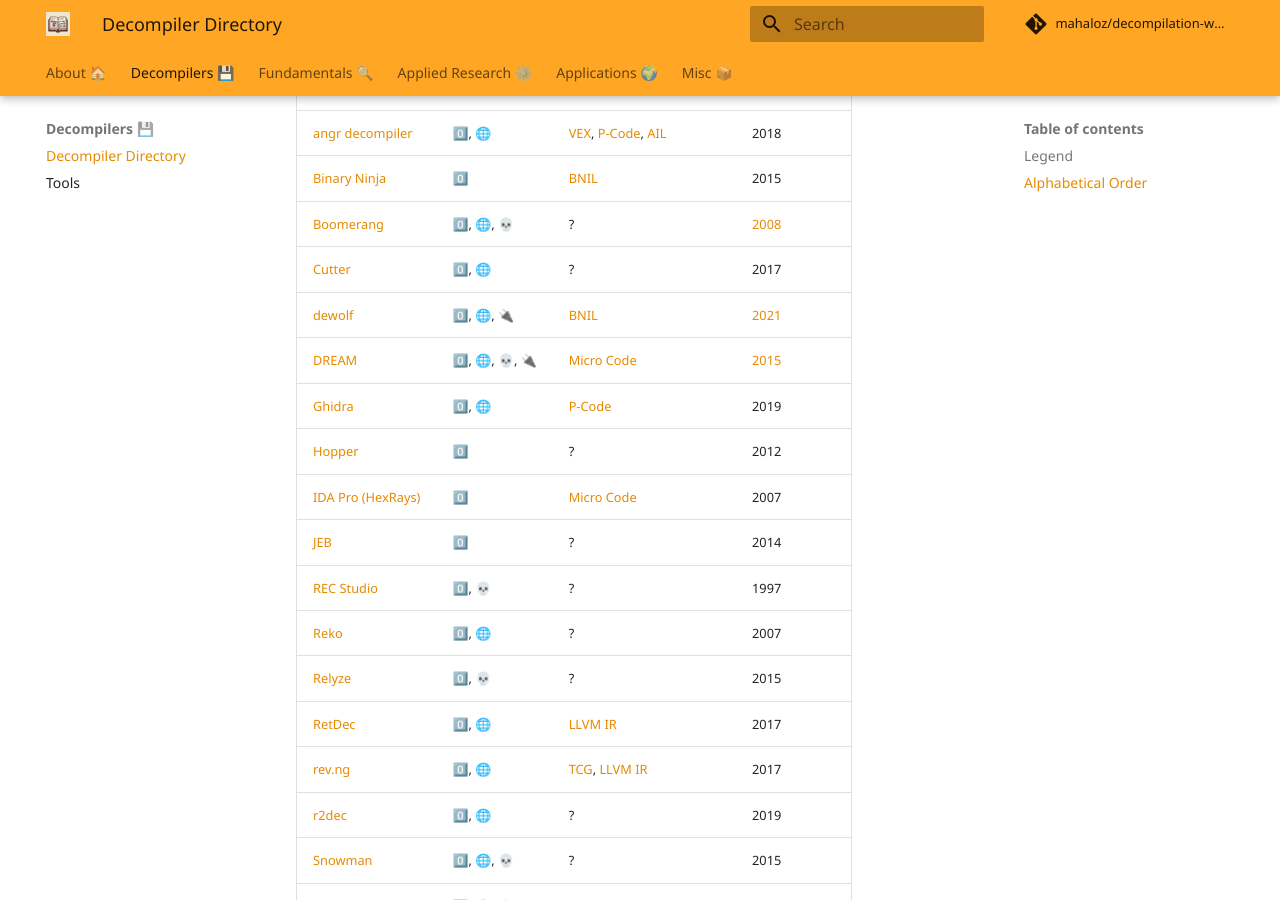
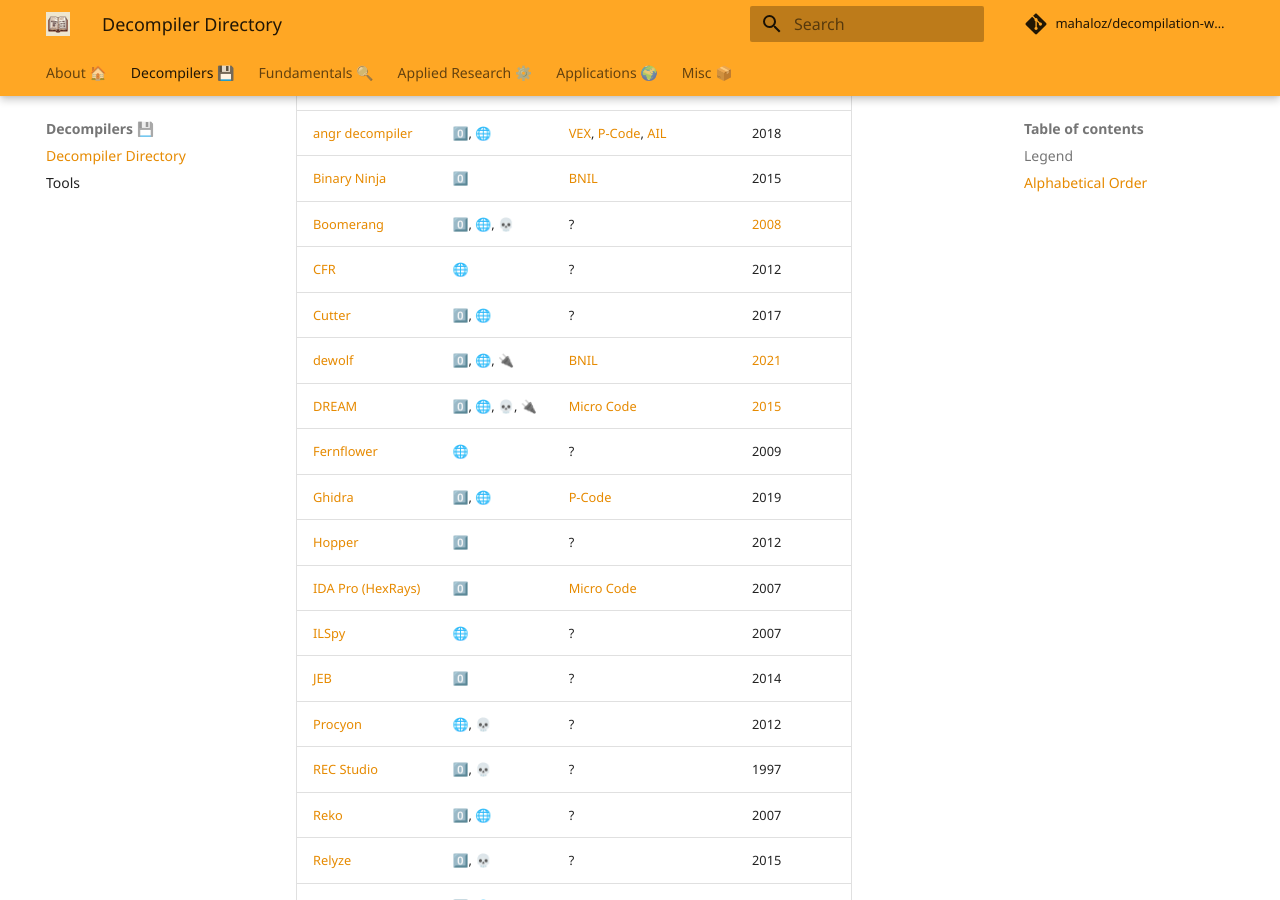
Before and after one commit to mahaloz/decompilation-wiki, an MkDocs documentation site: the page built from docs/decompilers/directory.md, in a window 1280 px wide and 900 px high, scrolled down 564 px. Built offline with MkDocs 1.6.1 and Material for MkDocs 9.7.7, drawn with Linux system fonts in a browser that asks for light colours; comment, search, counter and statistics services are not loaded.

Commit message:
Ghidra VSA and C#/Java Decompilers (#37)

```diff
--- a/docs/decompilers/directory.md
+++ b/docs/decompilers/directory.md
@@ -18,13 +18,17 @@
 | [angr decompiler](https://github.com/angr/angr/tree/master/angr/analyses/decompiler) | 0️⃣, 🌐 | [VEX](https://github.com/angr/vex/tree/8f48c00eadbb31d379b829c01792a9c4a21636d4), [P-Code](https://spinsel.dev/assets/2020-06-17-ghidra-brainfuck-processor-1/ghidra_docs/language_spec/html/pcoderef.html), [AIL](https://github.com/angr/ailment) | 2018 |
 | [Binary Ninja](https://binary.ninja/) | 0️⃣ | [BNIL](https://docs.binary.ninja/dev/bnil-llil.html) | 2015 |
 | [Boomerang](https://github.com/BoomerangDecompiler/boomerang) | 0️⃣, 🌐, 💀 | ? | [2008](https://github.com/BoomerangDecompiler/boomerang/commit/e29c6d1f78f0d7d174455e10cee1232da64cac61) |
+| [CFR](https://github.com/leibnitz27/cfr) | 🌐 | ? | 2012 |
 | [Cutter](https://cutter.re/) | 0️⃣, 🌐 | ? | 2017 |
 | [dewolf](https://github.com/fkie-cad/dewolf) | 0️⃣, 🌐, 🔌 | [BNIL](https://docs.binary.ninja/dev/bnil-llil.html) | [2021](https://github.com/fkie-cad/dewolf/commit/426d1ad631879ba81640da49400fd9ec652a9bcb) |
 | [DREAM](https://github.com/CodeIntelligenceTesting/dream-ida) | 0️⃣, 🌐, 💀, 🔌 | [Micro Code](https://gist.github.com/icecr4ck/6c744d489efbb07a32bb22e8a3c748e3) | [2015](https://net.cs.uni-bonn.de/fileadmin/ag/martini/Staff/yakdan/dream_ndss2015.pdf) |
+| [Fernflower](https://github.com/JetBrains/intellij-community/tree/master/plugins/java-decompiler/engine) | 🌐 | ? | 2009 |
 | [Ghidra](https://github.com/NationalSecurityAgency/ghidra) | 0️⃣, 🌐 | [P-Code](https://spinsel.dev/assets/2020-06-17-ghidra-brainfuck-processor-1/ghidra_docs/language_spec/html/pcoderef.html) | 2019 |
 | [Hopper](https://www.hopperapp.com/) | 0️⃣ | ? | 2012 |
 | [IDA Pro (HexRays)](https://hex-rays.com/ida-pro/) | 0️⃣ | [Micro Code](https://gist.github.com/icecr4ck/6c744d489efbb07a32bb22e8a3c748e3) | 2007 |
+| [ILSpy](https://github.com/icsharpcode/ILSpy) | 🌐 | ? | 2007 |
 | [JEB](https://www.pnfsoftware.com/) | 0️⃣ | ? | 2014 |
+| [Procyon](https://github.com/mstrobel/procyon/tree/develop/Procyon.CompilerTools/src/main/java/com/strobel/decompiler) | 🌐, 💀 | ? | 2012 |
 | [REC Studio](https://www.backerstreet.com/rec/recdload.htm) | 0️⃣, 💀 | ? | 1997 |
 | [Reko](https://github.com/uxmal/reko) | 0️⃣, 🌐 | ? | 2007 |
 | [Relyze](https://www.relyze.com/) | 0️⃣, 💀 | ? | 2015 |
```
Also changed, not shown: docs/fundamentals/type-recovery/var-detection.md (+4 -0 lines).
